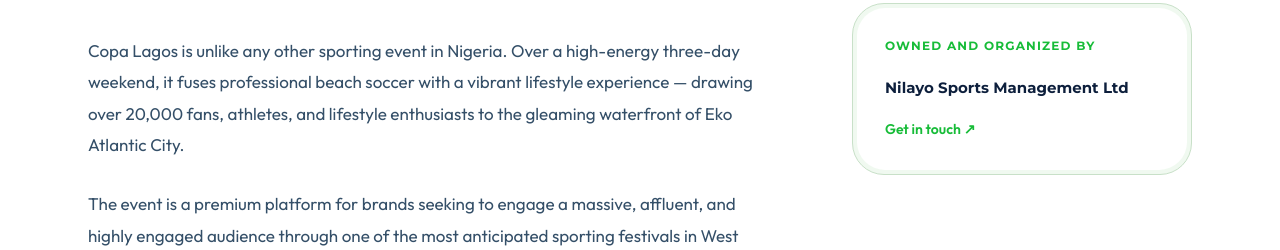
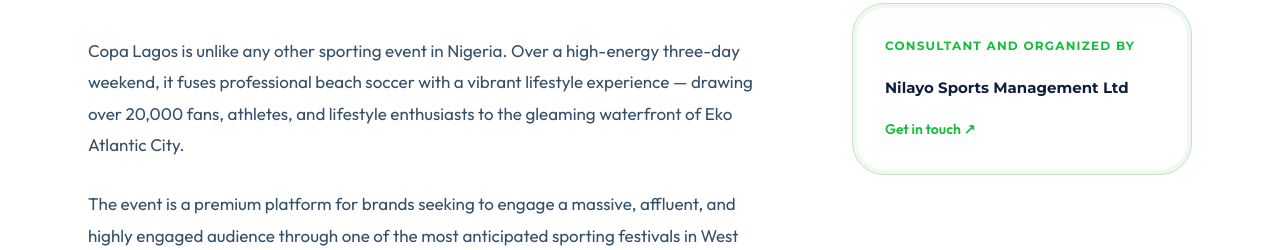
Before and after one commit to TheDanielOkpara/nsml-website, a PHP site: page /copa-lagos.html in a window 1280 px wide. Shown: the part 979-1229 px from the top of the page. Run offline with PHP 8.4, Linux system fonts and the light colour scheme; data that the repository does not hold is empty; some libraries are stand-ins or nearby versions.

Commit message:
Label NSML as Consultant on Copa Lagos, Yenagoa, Enugu; add View Property CTA to Copa Lagos card
- Change sidebar label from "Owned and Organized By" to "Consultant and
  Organized By" on copa-lagos.html, yenagoa-race.html, enugu-marathon.html
  (NSML organizes but doesn't own these properties)
- Add "View Property" CTA link to the Copa Lagos upcoming card on
  properties.php, matching the existing active-property card style

Co-Authored-By: Claude Sonnet 4.6 <noreply@anthropic.com>

```diff
--- a/copa-lagos.html
+++ b/copa-lagos.html
@@ -446,7 +446,7 @@
 
       <div class="prop-sidebar-card" data-reveal>
         <div class="prop-sidebar-card-inner">
-          <div class="prop-sidebar-title">Owned and Organized By</div>
+          <div class="prop-sidebar-title">Consultant and Organized By</div>
           <div style="font-size:0.9375rem;color:var(--text-sub);line-height:1.65;">
             <strong style="display:block;color:var(--navy);font-family:var(--font-d);margin-bottom:0.25rem;">Nilayo Sports Management Ltd</strong>
             <a href="contact" style="color:var(--green);font-weight:600;text-decoration:none;font-size:0.875rem;display:inline-flex;align-items:center;gap:0.375rem;margin-top:0.875rem;">Get in touch ↗</a>
--- a/enugu-marathon.html
+++ b/enugu-marathon.html
@@ -469,7 +469,7 @@
 
       <div class="prop-sidebar-card" data-reveal>
         <div class="prop-sidebar-card-inner">
-          <div class="prop-sidebar-title">Owned and Organized By</div>
+          <div class="prop-sidebar-title">Consultant and Organized By</div>
           <div style="font-size:0.9375rem;color:var(--text-sub);line-height:1.65;">
             <strong style="display:block;color:var(--navy);font-family:var(--font-d);margin-bottom:0.25rem;">Nilayo Sports Management Ltd</strong>
             <a href="contact" style="color:var(--green);font-weight:600;text-decoration:none;font-size:0.875rem;display:inline-flex;align-items:center;gap:0.375rem;margin-top:0.875rem;">Get in touch ↗</a>
--- a/properties.php
+++ b/properties.php
@@ -479,6 +479,7 @@ function prop_stats(array $p): array {
                 <div class="uc-title"><?= htmlspecialchars($p['title']) ?></div>
               </a>
               <div class="uc-desc"><?= htmlspecialchars($p['description'] ?? '') ?></div>
+              <a href="<?= htmlspecialchars($p['detail_url'] ?: '#') ?>" class="pcard-view-btn">View Property ↗</a>
             </div>
           </div>
         </div>
--- a/yenagoa-race.html
+++ b/yenagoa-race.html
@@ -469,7 +469,7 @@
 
       <div class="prop-sidebar-card" data-reveal>
         <div class="prop-sidebar-card-inner">
-          <div class="prop-sidebar-title">Owned and Organized By</div>
+          <div class="prop-sidebar-title">Consultant and Organized By</div>
           <div style="font-size:0.9375rem;color:var(--text-sub);line-height:1.65;">
             <strong style="display:block;color:var(--navy);font-family:var(--font-d);margin-bottom:0.25rem;">Nilayo Sports Management Ltd</strong>
             <a href="contact" style="color:var(--green);font-weight:600;text-decoration:none;font-size:0.875rem;display:inline-flex;align-items:center;gap:0.375rem;margin-top:0.875rem;">Get in touch ↗</a>
```
